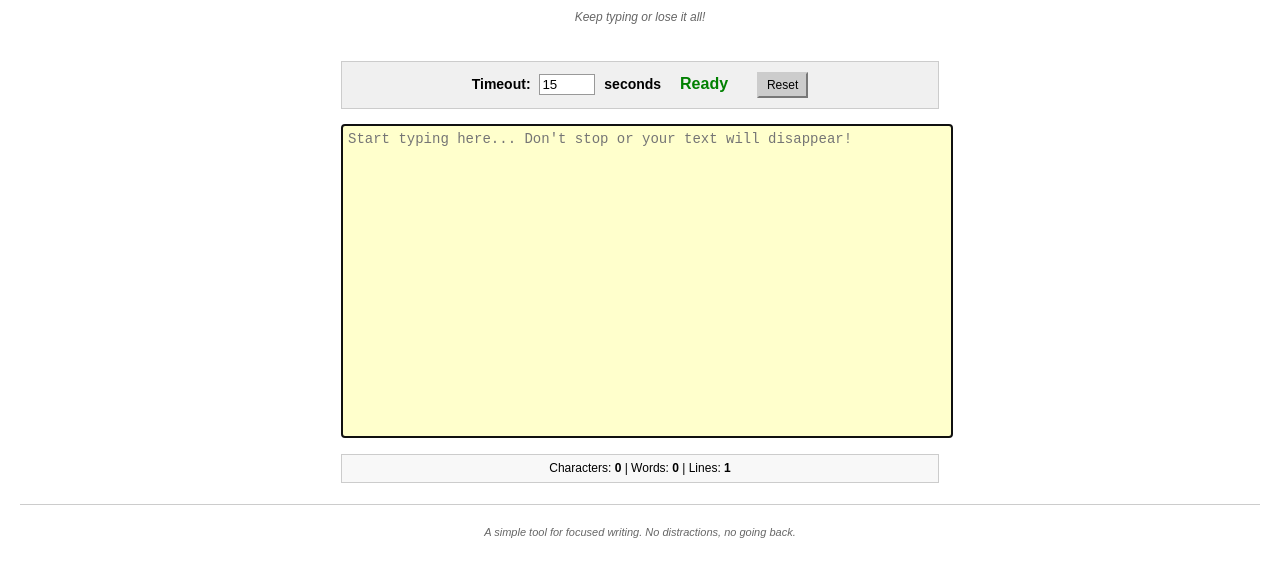
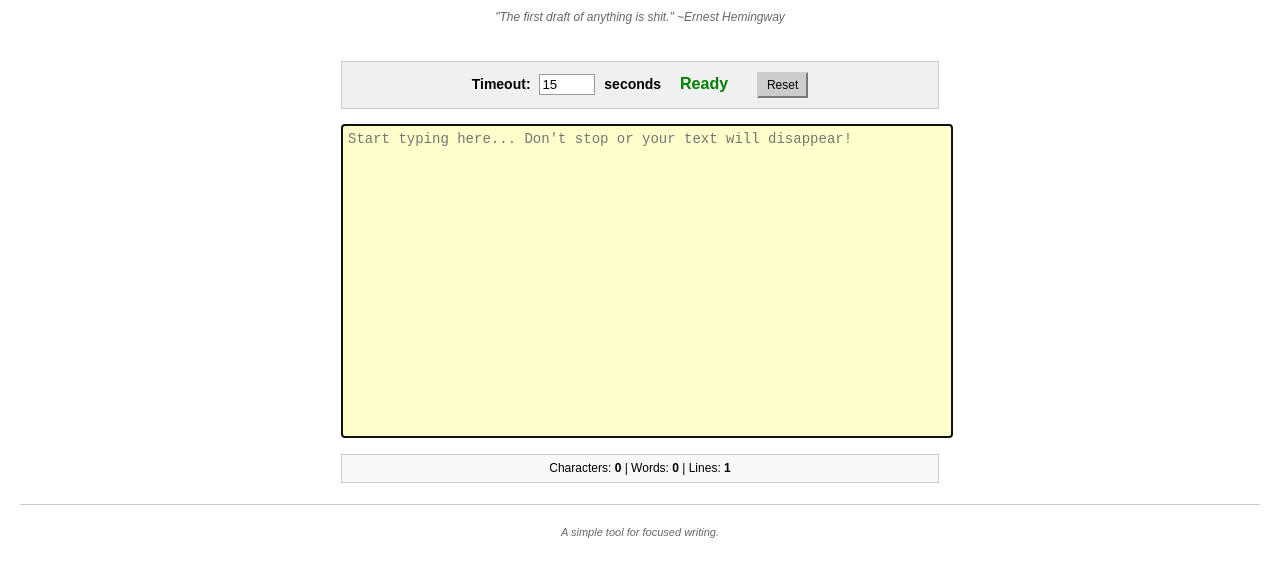
Before and after one commit to andrewm-code/danger_webapp, a plain HTML site: page index.html in a window 1280 px wide. Shown: the part 57-634 px from the top of the page. Drawn offline with Linux system fonts and the light colour scheme.

Commit message:
Update subtitle and footer text in index.html

```diff
--- a/index.html
+++ b/index.html
@@ -126,7 +126,7 @@
 </head>
 <body>
     <h1>Disappearing Text Writer</h1>
-    <p class="subtitle">Keep typing or lose it all!</p>
+    <p class="subtitle">"The first draft of anything is shit." ~Ernest Hemingway</p>
 
     <table>
         <tr>
@@ -157,7 +157,7 @@
 
     <hr>
     <div class="footer">
-        <em>A simple tool for focused writing. No distractions, no going back.</em>
+        <em>A simple tool for focused writing.</em>
     </div>
 
     <script>
```
